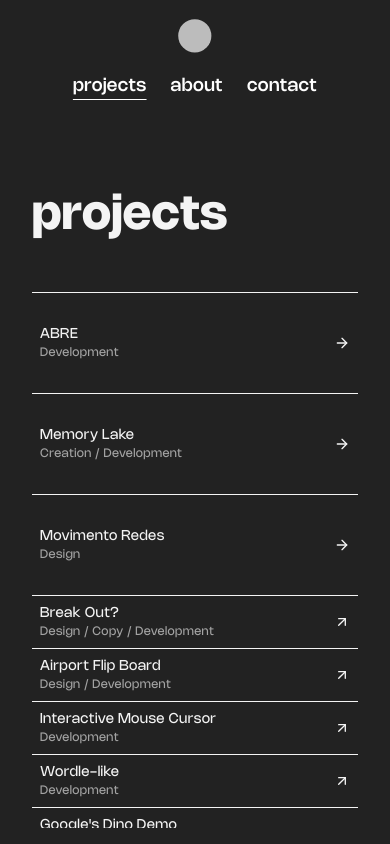
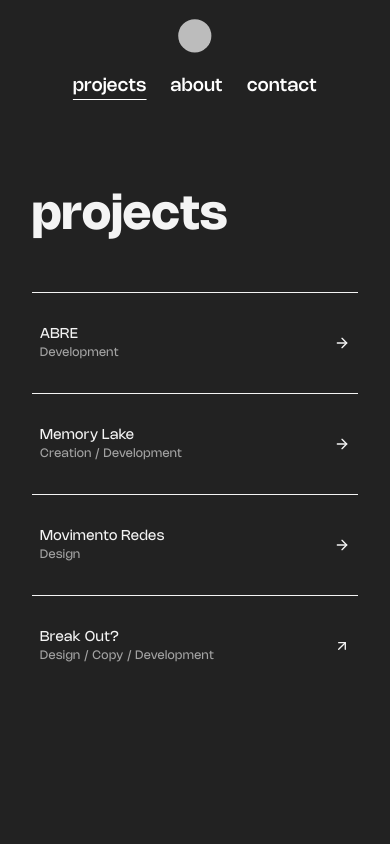
Before and after one commit to pdrmenezes/next-portfolio, a Next.js app: page /projects in a window 390 px wide. Built offline with nearby package versions, Linux system fonts and the light colour scheme.

Commit message:
feat: update projects + projects page

```diff
--- a/src/app/projects/[projectName]/page.tsx
+++ b/src/app/projects/[projectName]/page.tsx
@@ -1,5 +1,5 @@
 import type { Metadata, ResolvingMetadata } from "next";
-import { projectsData } from "@/data/projectsData";
+import { PROJECTS_DATA } from "@/data/projectsData";
 import Image from "next/image";
 import { DownArrow } from "@/assets/icons/DownArrow";
 import Link from "next/link";
@@ -26,23 +26,23 @@ export async function generateMetadata(props: Props, parent: ResolvingMetadata):
 export default async function ProjectPage(props: Props) {
   const params = await props.params;
   const { projectName } = params;
-  const projectInfo = projectsData.find((project) => project.slug == projectName);
+  const projectInfo = PROJECTS_DATA.find((project) => project.slug == projectName);
 
   return (
-    <div className="flex flex-col gap-4">
-      <div>
-        <h3 className="text-3xl">
+    <div className="flex flex-col gap-8">
+      <div className="border-b border-b-whiteish pb-5">
+        <h3 className="text-2xl sm:text-3xl">
           {projectInfo?.title} / {projectInfo?.year}{" "}
           {projectInfo?.externalUrl && (
             <Link href={projectInfo?.externalUrl} className="ml-2 inline-flex transition-transform hover:-translate-y-0.5 hover:translate-x-0.5">
-              <DownArrow className="h-8 w-8 translate-y-1 -rotate-[135deg] stroke-whiteish stroke-2" />
+              <DownArrow className="size-6 translate-y-1 -rotate-[135deg] stroke-whiteish stroke-2 sm:size-8" />
             </Link>
           )}
         </h3>
         <h4 className="text-sm">{projectInfo?.content?.subtitle}</h4>
       </div>
 
-      <div className="flex flex-wrap gap-4 border-t border-t-whiteish pt-5">
+      <div className="flex flex-wrap gap-4">
         {projectInfo?.content?.tags?.map((tag) => (
           <p key={tag} className="rounded-full bg-whiteish px-3 py-0.5 text-xs font-medium text-blackish">
             {tag}
@@ -50,7 +50,7 @@ export default async function ProjectPage(props: Props) {
         ))}
       </div>
 
-      <section className="max-w-prose space-y-6 text-balance">{projectInfo?.content?.description}</section>
+      <section className="space-y-6 text-pretty text-sm sm:text-base">{projectInfo?.content?.description}</section>
 
       <div className="grid gap-4 md:grid-cols-3">
         {projectInfo?.content?.contentImagesSrc?.map((imageSrc, index) => (
--- a/src/app/projects/components/Project.tsx
+++ b/src/app/projects/components/Project.tsx
@@ -23,14 +23,14 @@ export function Project({ projectIndex, project, setProjectPopover }: ProjectPro
       target={project.externalUrlOnly ? "_blank" : "_self"}
     >
       <div className="flex flex-1 flex-col justify-between sm:flex-row">
-        <h4 className="transition-transform duration-500 group-hover:-translate-x-4">{project.title}</h4>
-        <div className="flex items-center gap-4 transition-transform duration-500 group-hover:translate-x-4 sm:justify-center sm:gap-10">
+        <h4 className="transition-transform duration-500 group-hover:translate-x-2 sm:group-hover:-translate-x-4">{project.title}</h4>
+        <div className="flex items-center gap-4 transition-transform duration-500 group-hover:translate-x-2 sm:group-hover:translate-x-4 sm:justify-center sm:gap-10">
           <h4 className="text-xs text-neutral-400 sm:text-base sm:text-whiteish">{formattedRoles}</h4>
           <h4 className="sr-only sm:not-sr-only">{project.year}</h4>
         </div>
       </div>
       <span className="not-sr-only sm:sr-only">
-        <DownArrow className={`h-4 w-4 ${project.externalUrlOnly ? "-rotate-[135deg]" : "-rotate-90"} stroke-whiteish stroke-2`} />
+        <DownArrow className={`size-4 ${project.externalUrlOnly ? "-rotate-[135deg]" : "-rotate-90"} stroke-whiteish stroke-2`} />
       </span>
     </Link>
   );
--- a/src/app/projects/page.tsx
+++ b/src/app/projects/page.tsx
@@ -1,4 +1,4 @@
-import { projectsData } from "@/data/projectsData";
+import { PROJECTS_DATA } from "@/data/projectsData";
 import { ProjectsList } from "@/app/projects/components/ProjectsList";
 
 export const metadata = {
@@ -12,7 +12,7 @@ export default function ProjectsPage() {
       <div className="mb-10 flex flex-col justify-start gap-2">
         <h1 className="text-[clamp(3rem,9vw,6rem)] font-bold">projects</h1>
       </div>
-      <ProjectsList projects={projectsData} />
+      <ProjectsList projects={PROJECTS_DATA} />
     </>
   );
 }
--- a/src/data/projectsData.tsx
+++ b/src/data/projectsData.tsx
@@ -20,7 +20,7 @@ export type TProjectData = {
   };
 };
 
-export const projectsData: TProjectData[] = [
+export const PROJECTS_DATA: TProjectData[] = [
   {
     title: "ABRE",
     year: "2024",
@@ -45,7 +45,8 @@ export const projectsData: TProjectData[] = [
           </p>
           <p>
             In this role, I collaborated with Product and Design teams to develop a platform built with Next.js and Contentful - a CMS (Content
-            Management System) to streamline assets management by ABRE&apos;s team - that aligned with ABRE&apos;s mission of creating a more inclusive society.
+            Management System) to streamline assets management by ABRE&apos;s team - that aligned with ABRE&apos;s mission of creating a more
+            inclusive society.
           </p>
         </>
       ),
@@ -88,39 +89,7 @@ export const projectsData: TProjectData[] = [
       tags: ["next.js", "react", "typescript", "postgresql", "tailwind", "drizzle"],
     },
   },
-  // {
-  //   title: "Work In The Last Decade",
-  //   year: "2023",
-  //   roles: ["Creation", "Design", "Development"],
-  //   popoverImageSrc: "work.webp",
-  //   popoverBgColor: "khaki",
-  //   externalUrlOnly: false,
-  //   published: false,
-  //   featured: true,
-  //   get slug() {
-  //     return this.title.toLowerCase().split(" ").join("-");
-  //   },
-  // },
-  // {
-  //   title: "Digital Money House",
-  //   year: "2023",
-  //   roles: ["Development"],
-  //   popoverImageSrc: "dh-money-house.webp",
-  //   popoverBgColor: "#C1FD35",
-  //   externalUrlOnly: false,
-  //   externalUrl: "https://github.com/ThiagoMaurat/dh-money",
-  //   published: true,
-  //   featured: true,
-  //   get slug() {
-  //     return this.title.toLowerCase().split(" ").join("-");
-  //   },
-  //   content: {
-  //     subtitle: "digital house's capstone project",
-  //     description: "A Digital Wallet so you never have to worry about carrying money again.",
-  //     contentImagesSrc: ["/projects/images/dh-money-house.webp", "/projects/images/dh-money-house.webp", "/projects/images/dh-money-house.webp"],
-  //     tags: ["next.js", "react", "typescript", "chakra ui", "figma"],
-  //   },
-  // },
+
   {
     title: "Movimento Redes",
     year: "2023",
@@ -155,80 +124,7 @@ export const projectsData: TProjectData[] = [
     externalUrlOnly: true,
     externalUrl: "https://pdrmenezes.github.io/scroll_animation-with-gsap/",
     published: true,
-    featured: false,
-    get slug() {
-      return this.title.toLowerCase().split(" ").join("-");
-    },
-  },
-  {
-    title: "Airport Flip Board",
-    year: "2022",
-    roles: ["Design", "Development"],
-    popoverImageSrc: "airport-flip-board.webp",
-    popoverBgColor: "#70cc84",
-    externalUrlOnly: true,
-    externalUrl: "https://pdrmenezes.github.io/blured-mousetrail-effect-with-animated-text/",
-    published: true,
-    featured: false,
-    get slug() {
-      return this.title.toLowerCase().split(" ").join("-");
-    },
-  },
-  {
-    title: "Interactive Mouse Cursor",
-    year: "2022",
-    roles: ["Development"],
-    popoverImageSrc: "interactive-mouse-cursror.webp",
-    popoverBgColor: "#F0F0F0",
-    externalUrlOnly: true,
-    externalUrl: "https://pdrmenezes.github.io/Mouse-Trailing-Interactive-Mouse-Icons-w-CSS-JS/",
-    published: true,
-    featured: false,
-    get slug() {
-      return this.title.toLowerCase().split(" ").join("-");
-    },
-  },
-  {
-    title: "Wordle-like",
-    year: "2022",
-    roles: ["Development"],
-    popoverImageSrc: "wordle-like.webp",
-    popoverBgColor: "tomato",
-    externalUrlOnly: true,
-    externalUrl: "https://pdrmenezes.github.io/Wordle-Like-HTML-CSS-JS-/",
-    published: true,
-    featured: false,
-    get slug() {
-      return this.title.toLowerCase().split(" ").join("-");
-    },
-  },
-
-  {
-    title: "Google's Dino Demo",
-    // Best Chrome feature
-    year: "2022",
-    roles: ["Development"],
-    popoverImageSrc: "google-dino.webp",
-    popoverBgColor: "#545454",
-    externalUrlOnly: true,
-    externalUrl: "https://pdrmenezes.github.io/JS_Dino_Game/",
-    published: true,
-    featured: false,
-    get slug() {
-      return this.title.toLowerCase().split(" ").join("-");
-    },
-  },
-  {
-    title: "Iluminated Card Corners",
-    // thinking about a social project where we iluminate people's dangerous walks home
-    year: "2022",
-    externalUrlOnly: true,
-    roles: ["Development"],
-    popoverImageSrc: "iluminated-corners.webp",
-    popoverBgColor: "#F5F5F5",
-    externalUrl: "https://pdrmenezes.github.io/CSS_JS_lit-up-cards-with-css-and-js/",
-    published: true,
-    featured: false,
+    featured: true,
     get slug() {
       return this.title.toLowerCase().split(" ").join("-");
     },
```
